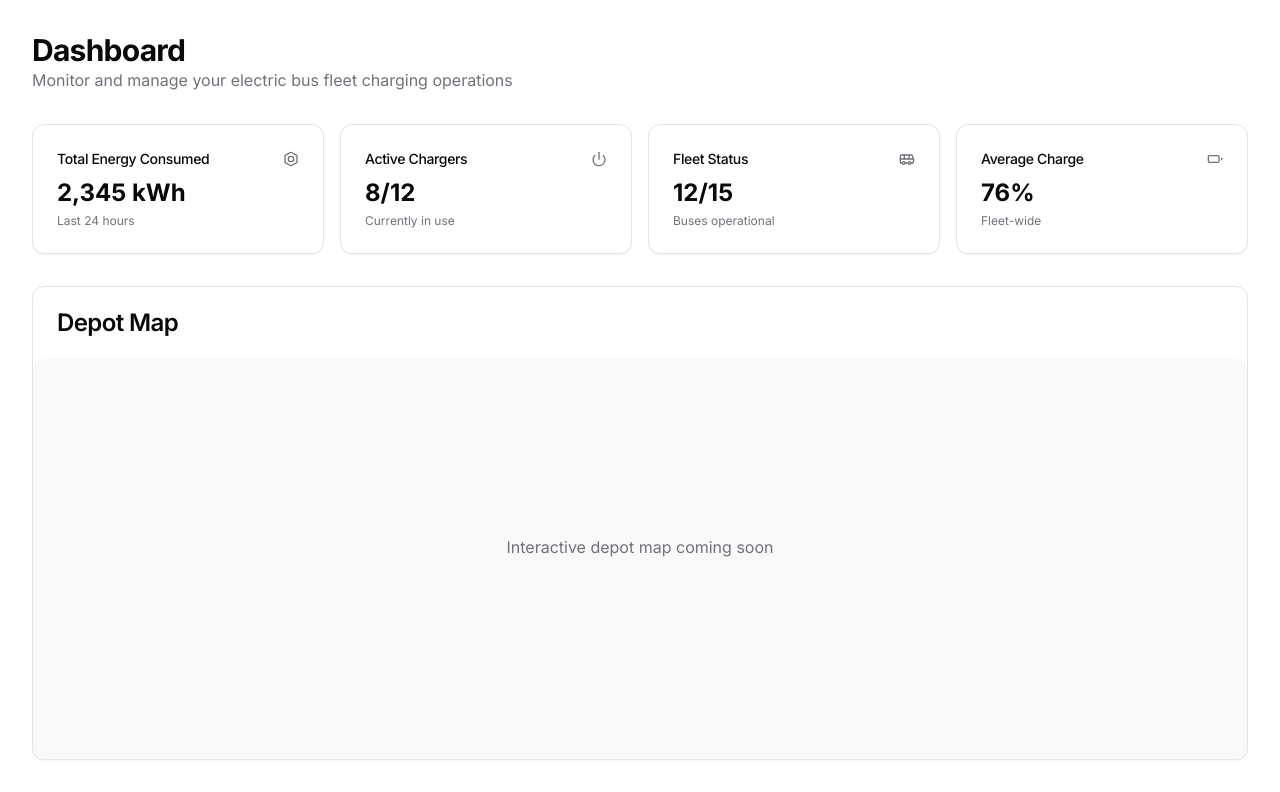
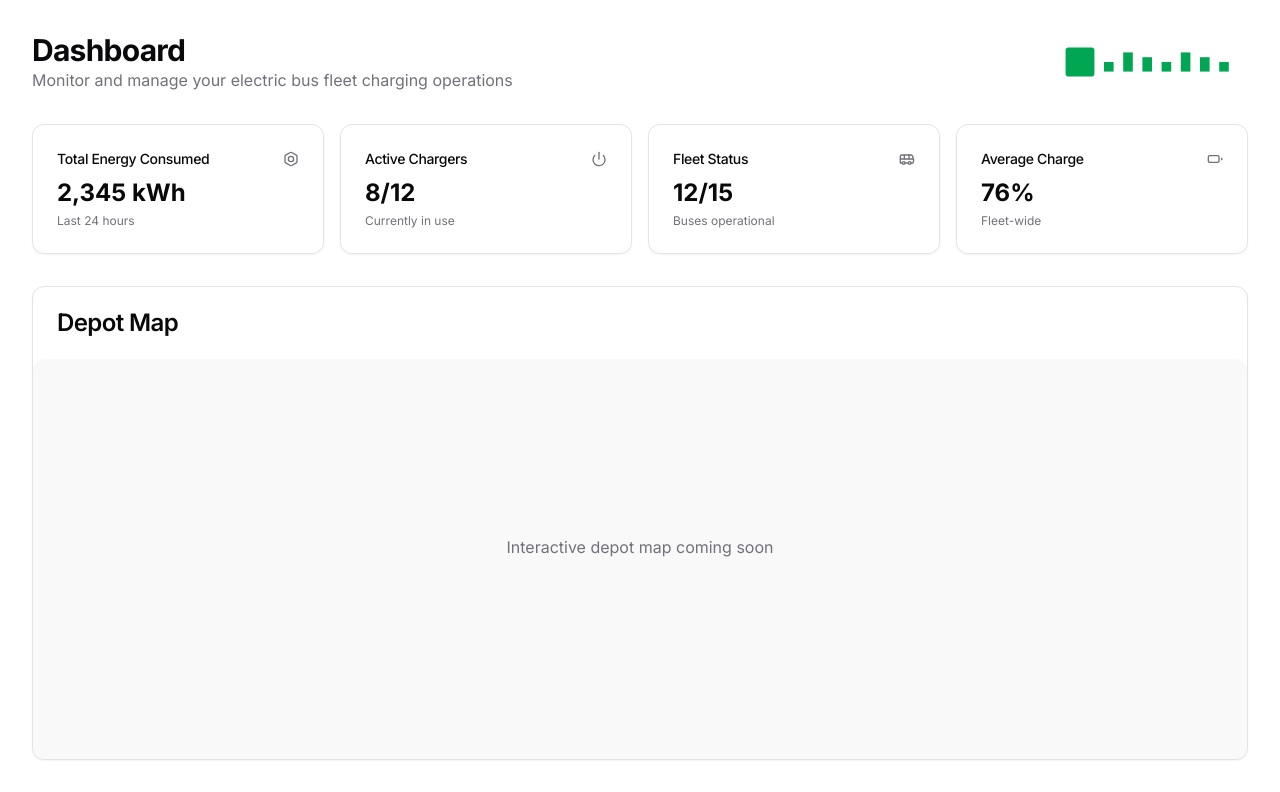
Before and after one commit to sammyjo86/echarge-hubster, a React (Vite) app: page / in a window 1280 px wide. Shown: the top 792 px of the page. Built offline with nearby package versions, Linux system fonts and the light colour scheme.

Commit message:
Add Nobina logo
Incorporate the Nobina logo into the project to enhance branding and visual identity.
[skip gpt_engineer]

```diff
--- a/src/components/layout/DashboardLayout.tsx
+++ b/src/components/layout/DashboardLayout.tsx
@@ -9,11 +9,18 @@ export const DashboardLayout = ({ children }: DashboardLayoutProps) => {
   return (
     <div className="min-h-screen bg-background p-8">
       <div className="space-y-8">
-        <div>
-          <h2 className="text-3xl font-bold tracking-tight">Dashboard</h2>
-          <p className="text-muted-foreground">
-            Monitor and manage your electric bus fleet charging operations
-          </p>
+        <div className="flex items-center justify-between">
+          <div>
+            <h2 className="text-3xl font-bold tracking-tight">Dashboard</h2>
+            <p className="text-muted-foreground">
+              Monitor and manage your electric bus fleet charging operations
+            </p>
+          </div>
+          <img
+            src="/nobina-logo.svg"
+            alt="Nobina Logo"
+            className="h-12"
+          />
         </div>
 
         <div className="grid gap-4 md:grid-cols-2 lg:grid-cols-4">
```
Also changed, not shown: public/nobina-logo.svg (added).
